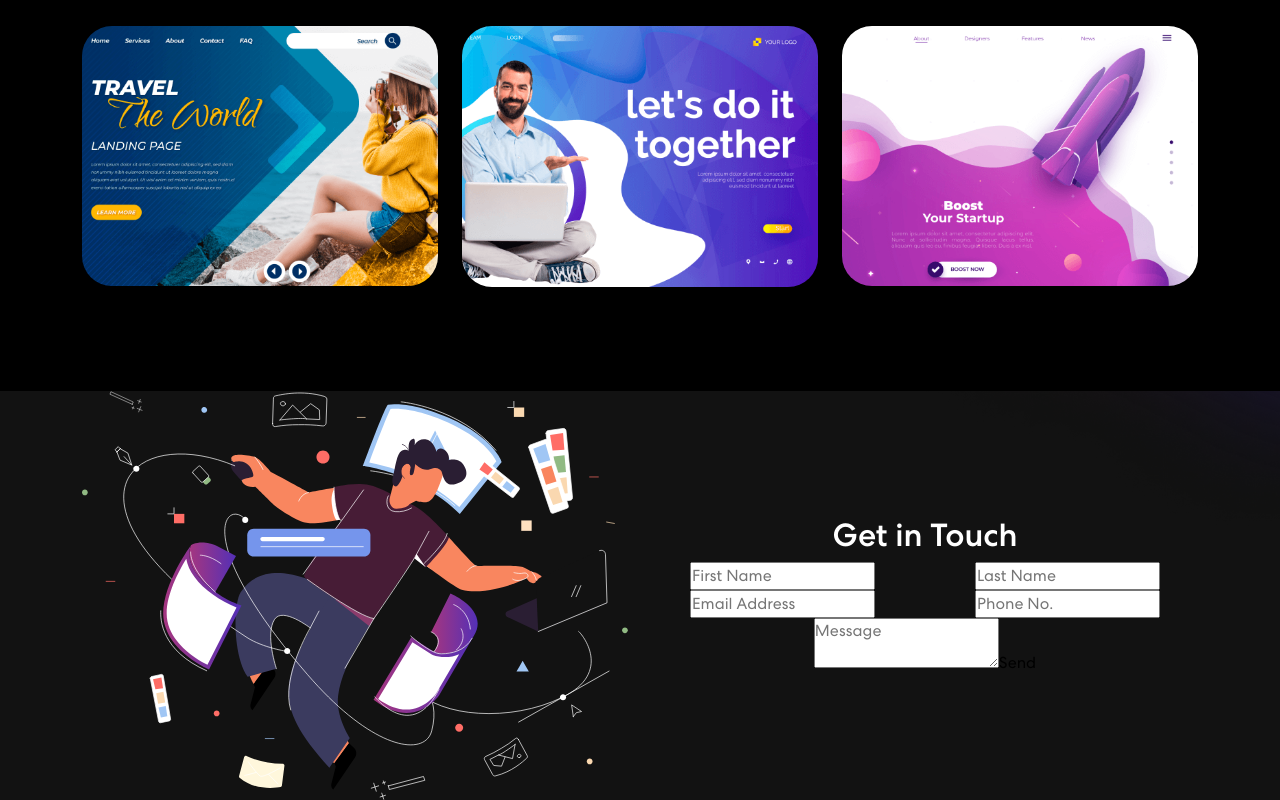
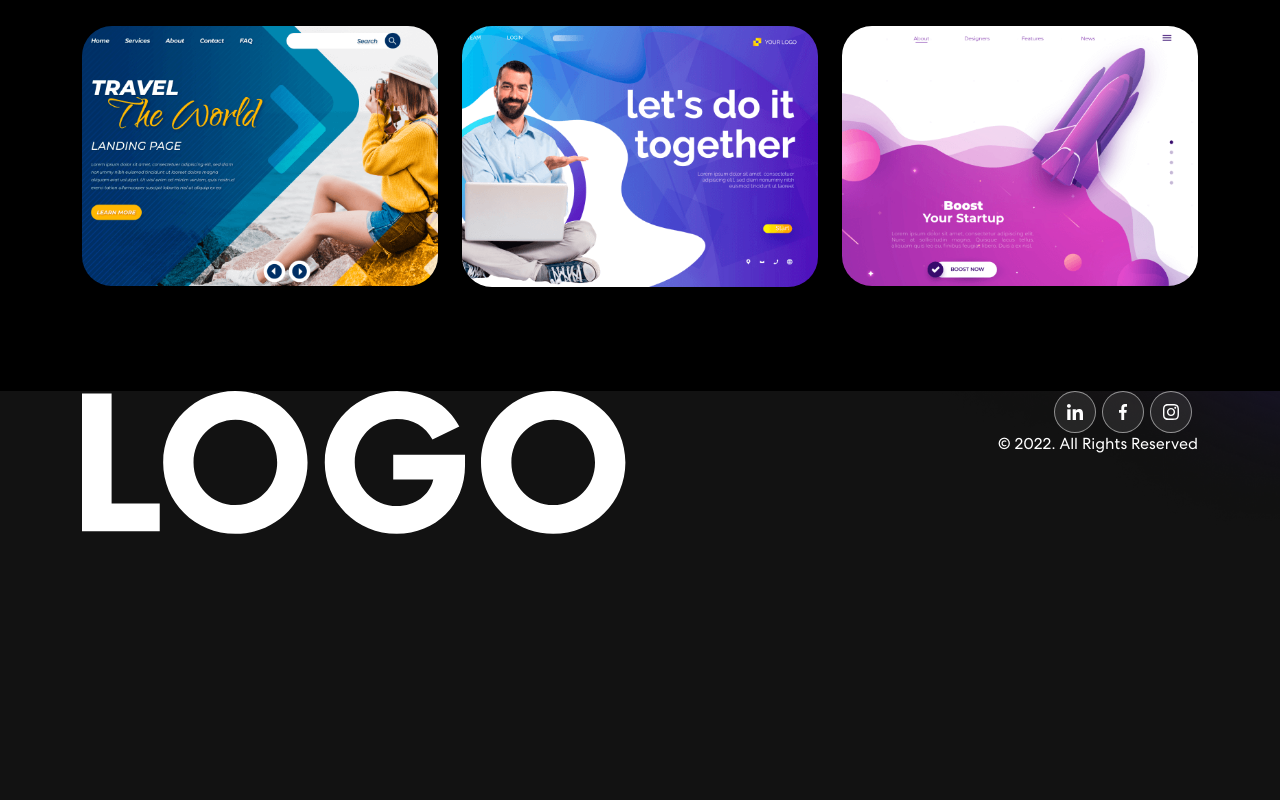
Before and after one commit to fatimahpatel/personal_portfolio, a React (Create React App) app: page / in a window 1280 px wide. Shown: the part 1642-2442 px from the top of the page. After the commit the page ends 2185 px from the top, so only its background shows below. Built offline with nearby package versions, Linux system fonts and the light colour scheme.

Commit message:
removed Contact from App.js and returned Footer

```diff
--- a/src/App.js
+++ b/src/App.js
@@ -5,6 +5,7 @@ import {Banner} from './components/Banner';
 import {Skills} from './components/Skills';
 import {Projects} from "./components/Projects";
 import { Contact } from './components/Contact';
+import { Footer } from './components/Footer';
 import 'bootstrap/dist/css/bootstrap.min.css';
 
 function App() {
@@ -14,7 +15,8 @@ function App() {
         <Banner />
         <Skills />
         <Projects />
-        <Contact />
+        <Footer />
+
       </div>
 
 
--- a/src/components/Footer.js
+++ b/src/components/Footer.js
@@ -16,9 +16,10 @@ export const Footer = () => {
                     <Col sm={6} className="text-center text-sm-end">
                         <div className="social-icon">
                             <a href=""><img src={navIcon1}/></a>
-                            <a href=""><img src={navIcon1}/></a>
-                            <a href=""><img src={navIcon1}/></a>
+                            <a href=""><img src={navIcon2}/></a>
+                            <a href=""><img src={navIcon3}/></a>
                         </div>
+                        <p> &copy; 2022. All Rights Reserved</p>
                     </Col>
                 </Row>
             </Container>
```
